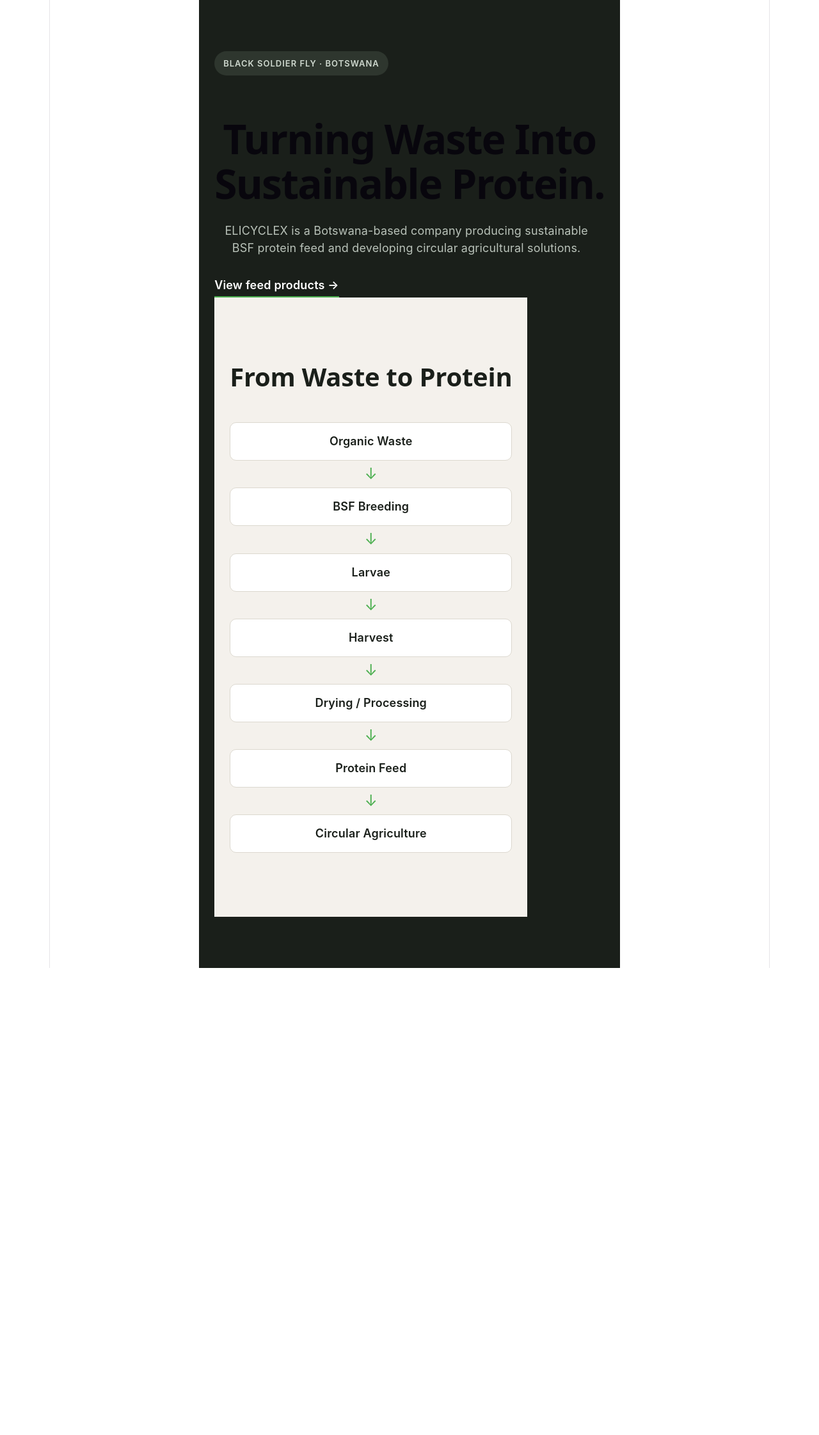
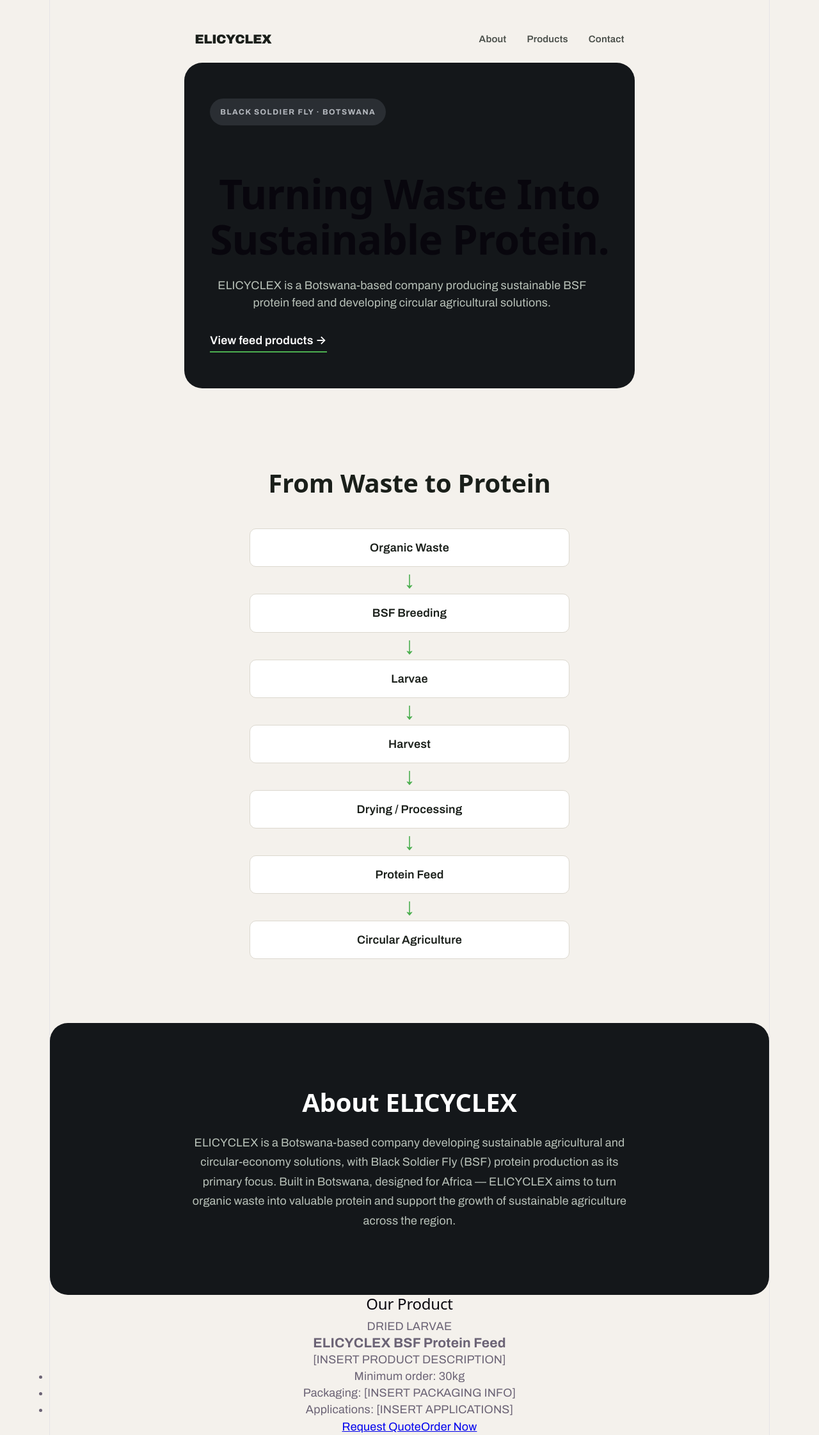
Before and after one commit to Elicyclex/elicyclex-web, a React (Vite) app: page / in a window 1280 px wide. Shown: the whole page at 64% size. Before the commit the page ends 1513 px from the top, so only its background shows below. Built offline with nearby package versions, Linux system fonts and the light colour scheme.

Commit message:
Rebuild App.jsx with clean structure, add products section

```diff
--- a/index.html
+++ b/index.html
@@ -4,6 +4,9 @@
     <meta charset="UTF-8" />
     <link rel="icon" type="image/svg+xml" href="/favicon.svg" />
     <meta name="viewport" content="width=device-width, initial-scale=1.0" />
+    <link rel="preconnect" href="https://fonts.googleapis.com" />
+<link rel="preconnect" href="https://fonts.gstatic.com" crossorigin />
+<link href="https://fonts.googleapis.com/css2?family=Archivo:wght@400;600;700;800;900&display=swap" rel="stylesheet" />
     <title>elicyclex-web</title>
   </head>
   <body>
--- a/src/App.css
+++ b/src/App.css
@@ -5,31 +5,49 @@
 }
 
 body {
-  font-family: -apple-system, "Segoe UI", Roboto, Arial, sans-serif;
+  font-family: "Archivo", -apple-system, "Segoe UI", Roboto, Arial, sans-serif;
 }
 
-.hero {
-  background-color: #1a1f1a;
-  color: #ffffff;
-  min-height: 100vh;
-  padding: 80px 24px;
-  display: flex;
-  flex-direction: column;
-  align-items: flex-start;
+body {
+  background-color: #f4f1ec;
+}
+
+.hero-wrapper {
+  padding: 24px;
   max-width: 900px;
   margin: 0 auto;
 }
 
+.hero {
+  background-color: #14171a;
+  color: #ffffff;
+  border-radius: 28px;
+  padding: 56px 40px;
+  display: flex;
+  flex-direction: column;
+  align-items: flex-start;
+  position: relative;
+  overflow: hidden;
+}
+
 .hero-tag {
   display: inline-block;
-  background-color: #2e362e;
-  color: #cfd9cf;
-  font-size: 13px;
-  font-weight: 600;
-  letter-spacing: 1px;
-  padding: 6px 14px;
+  background-color: #2a2e33;
+  color: #b8bcc2;
+  font-size: 12px;
+  font-weight: 700;
+  letter-spacing: 1.5px;
+  padding: 8px 16px;
   border-radius: 999px;
-  margin-bottom: 32px;
+  margin-bottom: 40px;
+}
+
+.hero-title {
+  font-size: 72px;
+  font-weight: 900;
+  line-height: 0.95;
+  letter-spacing: -1px;
+  margin-bottom: 28px;
 }
 
 .hero-title {
@@ -96,3 +114,58 @@
   color: #4caf50;
   padding: 8px 0;
 }
+.navbar {
+  display: flex;
+  justify-content: space-between;
+  align-items: center;
+  padding: 24px 16px;
+  max-width: 900px;
+  margin: 0 auto;
+}
+
+.navbar-logo {
+  font-size: 20px;
+  font-weight: 900;
+  color: #1a1f1a;
+  letter-spacing: -0.5px;
+}
+
+.navbar-links {
+  display: flex;
+  gap: 32px;
+}
+
+.navbar-links a {
+  color: #4a4f4a;
+  text-decoration: none;
+  font-size: 15px;
+  font-weight: 600;
+}
+
+.navbar-links a:hover {
+  color: #1a1f1a;
+}
+.about {
+  background-color: #14171a;
+  padding: 100px 24px;
+  border-radius: 28px;
+}
+
+.about-content {
+  max-width: 700px;
+  margin: 0 auto;
+  text-align: center;
+}
+
+.about-title {
+  color: #ffffff;
+  font-size: 40px;
+  font-weight: 800;
+  margin-bottom: 24px;
+}
+
+.about-text {
+  color: #b9c2b9;
+  font-size: 18px;
+  line-height: 1.7;
+}
--- a/src/App.jsx
+++ b/src/App.jsx
@@ -1,6 +1,18 @@
 import './App.css';
+
 function App() {
   return (
+    <>
+      <div className="hero-wrapper">
+        <nav className="navbar">
+          <span className="navbar-logo">ELICYCLEX</span>
+          <div className="navbar-links">
+            <a href="#about">About</a>
+            <a href="#products">Products</a>
+            <a href="#contact">Contact</a>
+          </div>
+        </nav>
+
         <div className="hero">
           <span className="hero-tag">BLACK SOLDIER FLY · BOTSWANA</span>
 
@@ -16,6 +28,9 @@
           <a href="#products" className="hero-link">
             View feed products →
           </a>
+        </div>
+      </div>
+
       <section className="process">
         <h2 className="process-title">From Waste to Protein</h2>
         <div className="process-steps">
@@ -34,8 +49,45 @@
           <div className="process-step">Circular Agriculture</div>
         </div>
       </section>
+
+      <div className="section-wrapper">
+        <section className="about">
+          <div className="about-content">
+            <h2 className="about-title">About ELICYCLEX</h2>
+            <p className="about-text">
+              ELICYCLEX is a Botswana-based company developing sustainable
+              agricultural and circular-economy solutions, with Black Soldier
+              Fly (BSF) protein production as its primary focus. Built in
+              Botswana, designed for Africa — ELICYCLEX aims to turn organic
+              waste into valuable protein and support the growth of
+              sustainable agriculture across the region.
+            </p>
+          </div>
+        </section>
       </div>
 
+      <div className="section-wrapper">
+        <section className="products" id="products">
+          <h2 className="products-title">Our Product</h2>
+          <div className="product-card">
+            <span className="product-tag">DRIED LARVAE</span>
+            <h3 className="product-name">ELICYCLEX BSF Protein Feed</h3>
+            <p className="product-description">
+              [INSERT PRODUCT DESCRIPTION]
+            </p>
+            <ul className="product-specs">
+              <li>Minimum order: 30kg</li>
+              <li>Packaging: [INSERT PACKAGING INFO]</li>
+              <li>Applications: [INSERT APPLICATIONS]</li>
+            </ul>
+            <div className="product-actions">
+              <a href="#contact" className="btn-primary">Request Quote</a>
+              <a href="#contact" className="btn-secondary">Order Now</a>
+            </div>
+          </div>
+        </section>
+      </div>
+    </>
   );
 }
 
```
Lines whose indentation alone changed are shown as unchanged.
